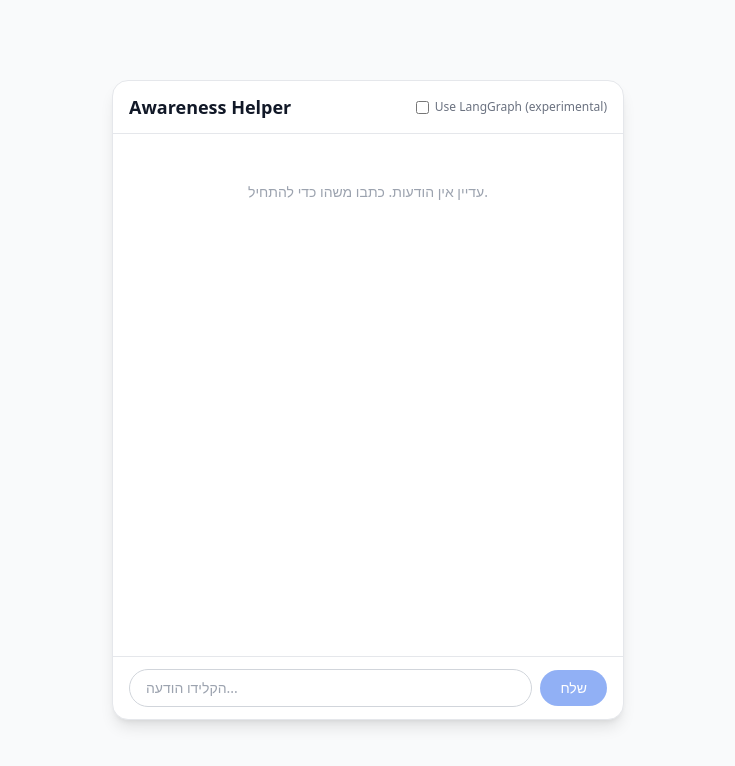
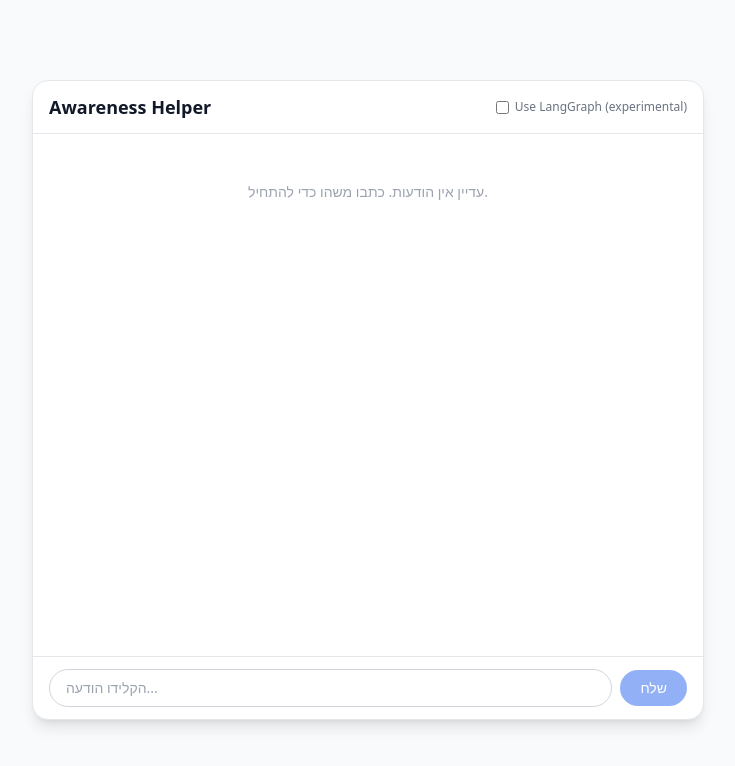
Before and after one commit to amirdrorproject/awareness, a Next.js app: page / in a window 1280 px wide. Shown: the top 766 px of the page, without its empty margins (272-1007 px from the left). Built offline with nearby package versions, Linux system fonts and the light colour scheme.

Commit message:
Enhance chat components with improved styling and RTL support

```diff
--- a/components/chat/ChatWindow.tsx
+++ b/components/chat/ChatWindow.tsx
@@ -14,7 +14,7 @@ export default function ChatWindow() {
   } = useChat();
 
   return (
-    <div className="flex h-[80vh] w-full max-w-lg flex-col overflow-hidden rounded-2xl border border-gray-200 bg-white shadow-lg">
+    <div className="flex h-[80vh] w-full max-w-2xl flex-col overflow-hidden rounded-2xl border border-gray-200 bg-white shadow-lg">
       <div className="flex items-center justify-between border-b border-gray-200 px-4 py-3">
         <h1 className="text-lg font-semibold text-gray-900">
           Awareness Helper
--- a/components/chat/MessageBubble.tsx
+++ b/components/chat/MessageBubble.tsx
@@ -7,7 +7,10 @@ export default function MessageBubble({ message }: { message: Message }) {
   return (
     <div className={`flex ${isUser ? "justify-end" : "justify-start"}`}>
       <div
-        className={`max-w-[75%] rounded-2xl px-4 py-2 text-sm shadow-sm ${
+        // dir="auto" lays each bubble out by its own text, so Hebrew reads
+        // right-to-left with punctuation in place even though the page is LTR.
+        dir="auto"
+        className={`max-w-[85%] rounded-2xl px-4 py-2.5 text-[15px] leading-relaxed shadow-sm ${
           isUser
             ? "bg-blue-600 text-white rounded-br-sm"
             : "bg-gray-100 text-gray-900 rounded-bl-sm"
@@ -16,7 +19,9 @@ export default function MessageBubble({ message }: { message: Message }) {
         {isUser ? (
           <p className="whitespace-pre-wrap break-words">{message.content}</p>
         ) : (
-          <ReactMarkdown>{message.content}</ReactMarkdown>
+          <div className="space-y-2 break-words">
+            <ReactMarkdown>{message.content}</ReactMarkdown>
+          </div>
         )}
       </div>
     </div>
--- a/components/chat/MessageInput.tsx
+++ b/components/chat/MessageInput.tsx
@@ -31,6 +31,7 @@ export default function MessageInput({
         onChange={(e) => setValue(e.target.value)}
         onKeyDown={handleKeyDown}
         placeholder="הקלידו הודעה..."
+        dir="auto"
         className="flex-1 rounded-full border border-gray-300 px-4 py-2 text-sm outline-none focus:border-blue-500"
       />
       <button
```
